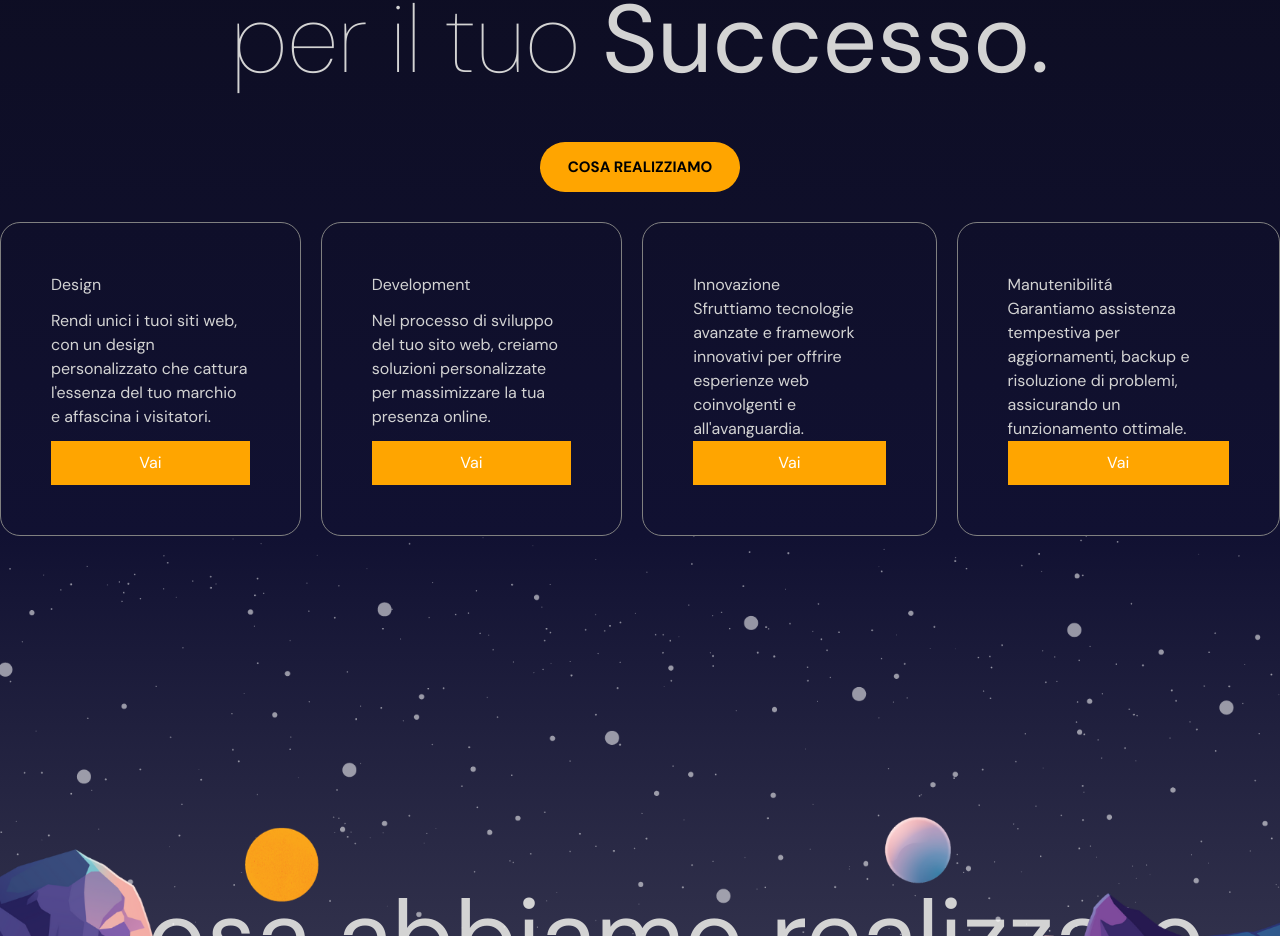
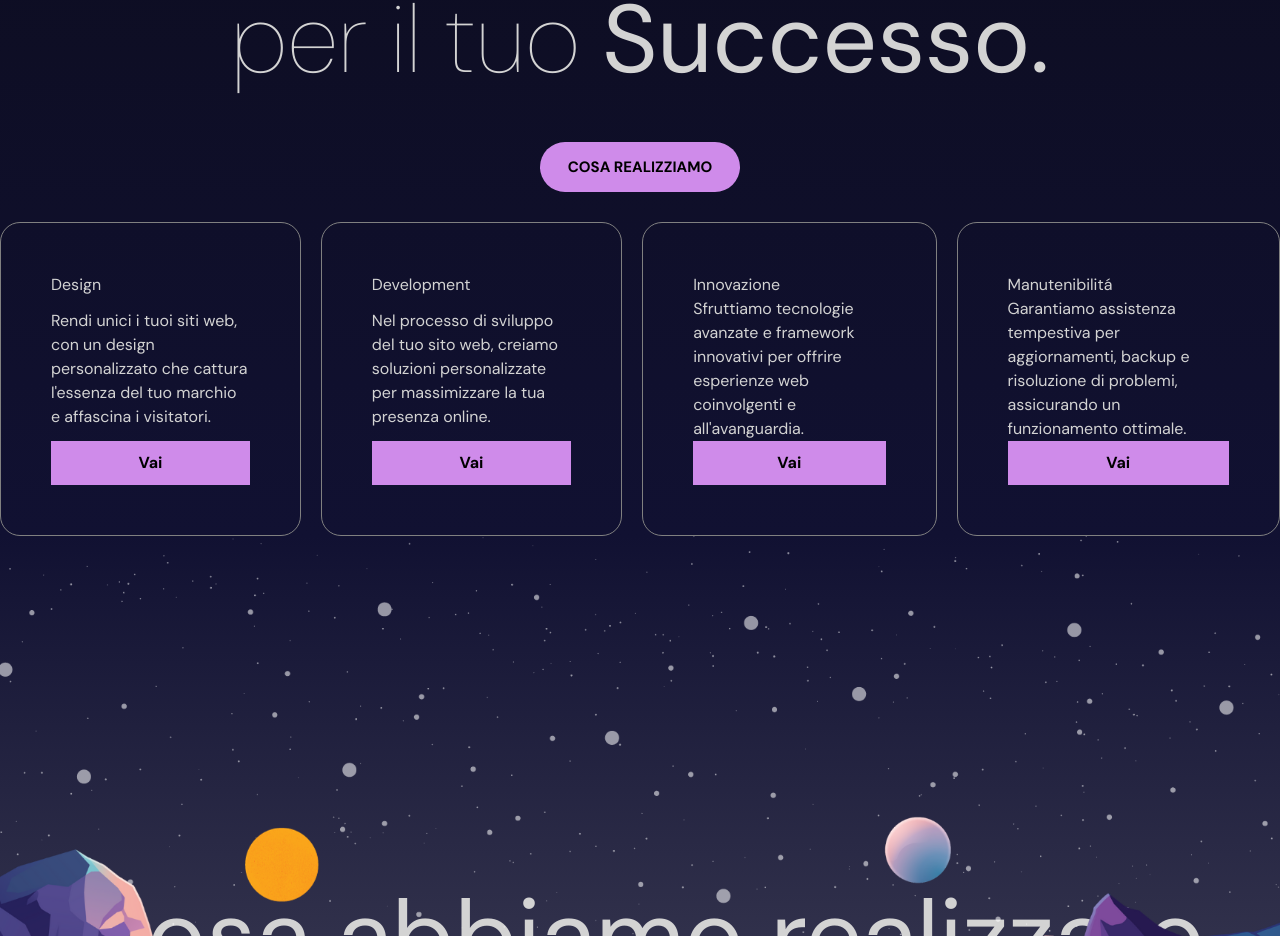
Before and after one commit to LorenzoRonconi00/mPixl, a React (Vite) app: page / in a window 1280 px wide. Shown: the part 1864-2800 px from the top of the page. Built offline with nearby package versions, Linux system fonts and the light colour scheme.

Commit message:
colore accento

```diff
--- a/src/App.jsx
+++ b/src/App.jsx
@@ -10,7 +10,7 @@ import AnimatedCursor from "react-animated-cursor";
 
 const App = () => {
   return <div>
-    <AnimatedCursor
+    {/* <AnimatedCursor
     innerSize={8}
     outerSize={35}
     innerScale={1}
@@ -23,7 +23,7 @@ const App = () => {
     outerStyle={{
       border: '3px solid var(--cursor-color)'
     }}
-    />
+    /> */}
     <section id="Home">
       <NavBar />
       <Hero />
--- a/src/app.scss
+++ b/src/app.scss
@@ -6,6 +6,12 @@ html{
     scroll-snap-type: y mandatory;
     overscroll-behavior: inherit;
     --cursor-color: #05E1E3;
+
+    -webkit-touch-callout: none;
+    -webkit-user-select: none;
+    -moz-user-select: none;
+    -ms-user-select: none;
+    user-select: none;
 }
 
 html.dark-mode {
--- a/src/components/contact/Contact.jsx
+++ b/src/components/contact/Contact.jsx
@@ -52,10 +52,10 @@ const Contact = () => {
       className="contact"
     >
       <motion.div className="textContainer" variants={variants}>
-        <motion.h1 variants={variants}>Inizia un progetto con noi!</motion.h1>
+        <motion.h1 className="font-semibold" variants={variants}>Inizia un <p className="text-[aqua] inline">progetto</p> con noi!</motion.h1>
         <motion.div className="item" variants={variants}>
           <h2 style={{ display: "flex", alignItems: "center", marginBottom: "8px"}}>
-            <AiOutlineMail size={25} style={{ color: "orange", marginRight: "12px" }} />
+            <AiOutlineMail size={25} style={{ color: "#cf8bea", marginRight: "12px" }} />
             Email
           </h2>
           <a href="mailto:lorenzoronconi60@gmail.com">
@@ -67,7 +67,7 @@ const Contact = () => {
         </motion.div>
         <motion.div className="item" variants={variants}>
           <h2 style={{ display: "flex", alignItems: "center", marginBottom: "8px" }}>
-            <BsPinFill size={25} style={{ color: "orange", marginRight: "12px" }} />
+            <BsPinFill size={25} style={{ color: "#cf8bea", marginRight: "12px" }} />
             Dove siamo
           </h2>
           <a
@@ -80,7 +80,7 @@ const Contact = () => {
         </motion.div>
         <div className="item">
           <h2 style={{ display: "flex", alignItems: "center", marginBottom: "8px" }}>
-            <BsFillTelephoneFill size={21} style={{ color: "orange", marginRight: "12px" }} />
+            <BsFillTelephoneFill size={21} style={{ color: "#cf8bea", marginRight: "12px" }} />
             Telefono
           </h2>
           <a href="tel:+393318389305">
--- a/src/components/contact/contact.scss
+++ b/src/components/contact/contact.scss
@@ -50,14 +50,14 @@
         font-weight: 300;
         transition: color 0.5s;
         &:hover {
-            color: orange;
+            color: aqua;
         }
     }
 
    }
 
     .phoneSvg{
-        stroke: orange;
+        stroke: #cf8bea;
         position: absolute;
         margin: auto;
         z-index: -1;
@@ -86,7 +86,7 @@
         button{
             padding: 20px;
             border: none;
-            background-color: orange;
+            background-color: #cf8bea;
             cursor: pointer;
             font-weight: 900;
             font-size: 18px;
@@ -94,7 +94,7 @@
             color: black;
             transition: background-color 0.5s;
             &:hover {
-                background-color: rgb(255, 207, 119);
+                background-color: #e5a4ff;
             }
 
             @include mobile{
--- a/src/components/hero/Hero.jsx
+++ b/src/components/hero/Hero.jsx
@@ -67,7 +67,7 @@ const Hero = () => {
               }}
               variants={textVariants}
               whileHover={{
-                background: "orange",
+                background: "aqua",
                 transition: { duration: 0.5 },
               }}
             >
--- a/src/components/hero/hero.scss
+++ b/src/components/hero/hero.scss
@@ -33,7 +33,7 @@
 
             h2{
                 font-size: 30px;
-                color: aqua;
+                color: #cf8bea;
                 letter-spacing: 4px;
             }
 
@@ -57,8 +57,9 @@
                     font-weight: bold;
                     transition: background-color 0.5s;
                     &:hover{
-                        border: 1px solid orange;
-                        background-color: orange;
+                        border: 1px solid aqua;
+                        background-color: aqua;
+                        color: black;
                     }
                 }
 
--- a/src/components/portfolio/portfolio.scss
+++ b/src/components/portfolio/portfolio.scss
@@ -9,7 +9,7 @@
         left: 0;
         padding-top: 50px;
         text-align: center;
-        color: orange;
+        color: aqua;
         font-size: 36px;
 
         @include mobile{
@@ -102,15 +102,17 @@
                 }
 
                 button{
-                    background-color: orange;
+                    background-color: #cf8bea;
                     border: none;
                     border-radius: 10px;
                     padding: 10px;
                     widows: 200px;
+                    color: black;
+                    font-weight: bold;
                     cursor: pointer;
                     transition: background-color 0.5s;
                     &:hover{
-                        background-color: rgb(255, 189, 67);
+                        background-color: #e6a7ff;
                     }
                 }
             }
--- a/src/components/services/Services.jsx
+++ b/src/components/services/Services.jsx
@@ -44,13 +44,13 @@ const Services = () => {
                 <div className="title">
 
                     <h1>
-                        <motion.b whileHover={{color: "orange"}}>Sviluppo</motion.b> e
-                        <motion.b whileHover={{color: "orange"}}> Design Web</motion.b>
+                        <motion.b whileHover={{color: "aqua"}}>Sviluppo</motion.b> e
+                        <motion.b whileHover={{color: "aqua"}}> Design Web</motion.b>
                     </h1>
                 </div>
                 <div className="title">
                     <h1>
-                        per il tuo <motion.b whileHover={{color: "orange"}}>Successo.</motion.b>
+                        per il tuo <motion.b whileHover={{color: "aqua"}}>Successo.</motion.b>
                     </h1>
                     <a href="#Progetti">COSA REALIZZIAMO</a>
                 </div>
--- a/src/components/services/services.scss
+++ b/src/components/services/services.scss
@@ -71,7 +71,7 @@
             }
 
             a{
-                background-color: orange;
+                background-color: #cf8bea;
                 border-radius: 50px;
                 width: 200px;
                 height: 50px;
@@ -83,7 +83,7 @@
                 line-height: 50px;
                 transition: background-color 0.5s;
                 &:hover{
-                    background-color: rgb(255, 192, 74);
+                    background-color: #e6a7ff;
                 }
             }
 
@@ -91,7 +91,7 @@
                 width: 300px;
                 height: 100px;
                 border-radius: 50px;
-                background-color: orange;
+                background-color: #cf8bea;
                 border: none;
                 font-size: 24px;
                 cursor: pointer;
@@ -144,16 +144,16 @@
 
             button{
                 padding: 10px;
-                background-color: orange;
-                color: white;
+                background-color: #cf8bea;
+                color: black;
                 border: none;
+                font-weight: bold;
                 cursor: pointer;
 
                 @include mobile{
                     background-color: transparent;
-                    border: 1px solid orange;
+                    border: 1px solid #cf8bea;
                     border-radius: 5px;
-                    color: orange;
                     width: 50%;
                     padding: 5px;
                 }
```
